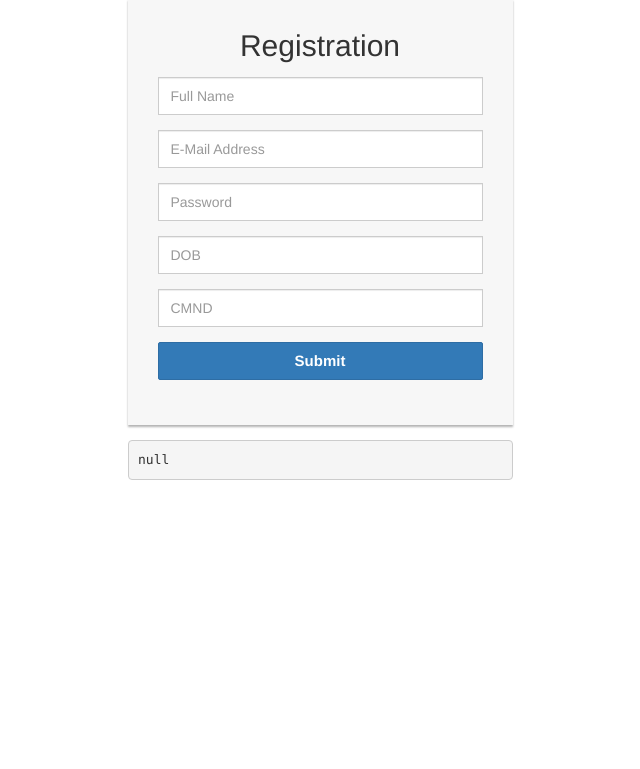
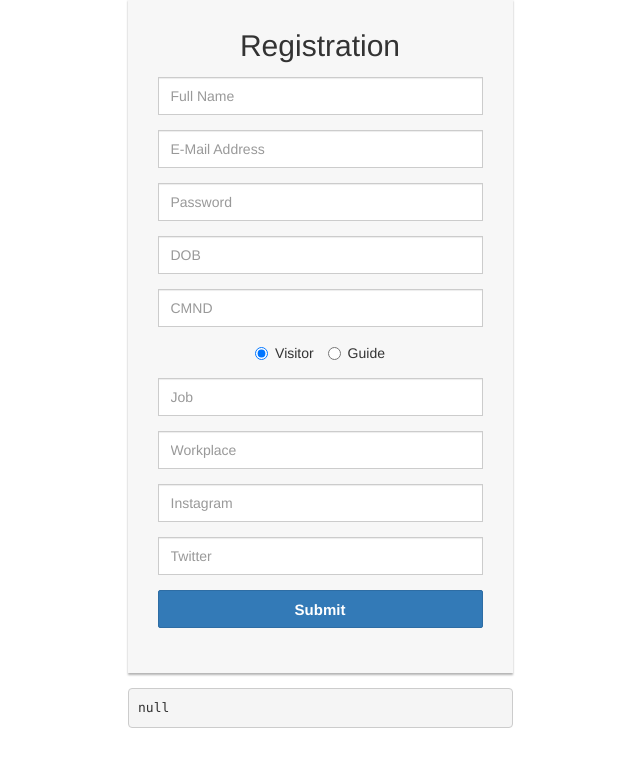
Before and after one commit to DuyDn1305/guideme, a PHP site: page /mainpage/signup.php in a window 1280 px wide. Shown: the part 31-800 px from the top of the page, without its empty margins (320-960 px from the left). Run offline with PHP 8.4, Linux system fonts and the light colour scheme; some libraries are stand-ins or nearby versions.

Commit message:
Update signup.php

```diff
--- a/mainpage/signup.php
+++ b/mainpage/signup.php
@@ -91,12 +91,24 @@
     var dob = null;
     var fullname = null;
     var uid = null;
+    var type = null;
+    var job = null;
+    var workplace = null;
+    var ig = null;
+    var twitter = null;
     function handleSignUp() {
       fullname = document.getElementById('username').value;
       email = document.getElementById('email').value;
       password = document.getElementById('password').value;
       cmnd = document.getElementById('cmnd').value;
       dob = document.getElementById('dob').value.toString();
+      job = document.getElementById('job').value;
+      workplace = document.getElementById('workplace').value;
+      ig = document.getElementById('ig').value;
+      twitter = document.getElementById('twitter').value;
+      if(document.getElementById('r1').checked){
+        type = document.getElementById('r1').value;
+      } else type = document.getElementById('r2').value;
       console.log(email + " " + password + " " + cmnd + " " + dob);
       if (email.length < 4) {
         alert('Please enter an email address.');
@@ -107,11 +119,19 @@
         return;
       }
       if(dob.length < 8){
-        alert('Please enter a dob.');
+        alert('Please enter a valid dob.');
         return;
       }
       if(cmnd < 11){
         alert('Please enter cmnd');
+        return;
+      }
+      if(job.length < 4){
+        alert('Please enter a job');
+        return;
+      }
+      if(workplace.length < 4){
+        alert('Please enter a workplace');
         return;
       }
     if(login){
@@ -120,6 +140,11 @@
                     dob: dob,
                     cmnd: cmnd,
                     password: password,
+                    job: job,
+                    workplace: workplace,
+                    ig: ig,
+                    twitter: twitter,
+                    type: type
                 }
             };
             firebase.database().ref('user/' + uid).update(postData);
@@ -153,27 +178,29 @@
                 uid = user.uid;
                 // check login aldready
                 var check = database.ref('user/'+uid+'/moreinfo');
-                check.once('value').then(function(snapshot) {
+                check.on('value', function(snapshot) {
                     if (snapshot.val() != null) window.location = '../'
-                }).then(() => {
-                    firebase.database().ref('uidList').once('value').then(snapshot => {
-                            // add uid to uidList
-                            var newVar = ''
-                            // get previous uid version
-                            newVar = snapshot.val()
-                            newVar = newVar + '&' + uid
-                            // store new uidList
-                            database.ref().update({
-                                uidList: newVar
-                            })
-                            console.log(newVar)
-                        }
-                    )
-                })
-                //.then(function() {
-                //})
+                });
+                console.log(more)
+                if (moreInfo != null) window.location = '../'
+                // get previous uid version
+                var newVar = ''
+                var uidList = database.ref('uidList/');
+                uidList.on('value', function(snapshot) {
+                    console.log(snapshot.val())
+                    //uidList = snapshot.val()
+                    newVar = snapshot.val()
+                });
+                setTimeout(() => {
+                    newVar = newVar+'&'+uid
+                    database.ref().update({
+                        uidList: newVar
+                    });
+                }, 3000);
+                //store
+                console.log(newVar)
                 // sign in webchat
-                chat = new WebChat(uid);
+                createUser(uid)
                 var providerData = user.providerData;
                 console.log(email);
                 console.log(dob);
@@ -184,6 +211,11 @@
                         dob: dob,
                         cmnd: cmnd,
                         password: password,
+                        job: job,
+                        workplace: workplace,
+                        ig: ig,
+                        twitter: twitter,
+                        type: type
                     }
                 };
                 if(dob != null) {
@@ -233,6 +265,32 @@
                 </div>
             </div>
             <div class="form-group">
+                <div class="input-group" style="width:100%;">
+                    <center><label class="radio-inline"><input type="radio" name = "type" id="r1" value = "visitor" checked>Visitor</label>
+                    <label class="radio-inline"><input type="radio" name = "type" id="r2" value = "guide">Guide</label> </center>
+                </div>
+            </div>
+            <div class="form-group">
+                <div class="input-group" style="width:100%;">
+                    <input type="text" class="form-control" name="job" placeholder="Job" id = "job" required="required">
+                </div>
+            </div>
+            <div class="form-group">
+                <div class="input-group" style="width:100%;">
+                    <input type="text" class="form-control" name="workplace" placeholder="Workplace" id = "workplace" required="required">
+                </div>
+            </div>
+            <div class="form-group">
+                <div class="input-group" style="width:100%;">
+                    <input type="text" class="form-control" name="ig" placeholder="Instagram" id = "ig">
+                </div>
+            </div>
+            <div class="form-group">
+                <div class="input-group" style="width:100%;">
+                    <input type="text" class="form-control" name="twitter" placeholder="Twitter" id = "twitter">
+                </div>
+            </div>
+            <div class="form-group">
                 <button class="btn btn-primary login-btn btn-block" type = "button" id = "submit">Submit</button>
             </div>
         </form>
```
